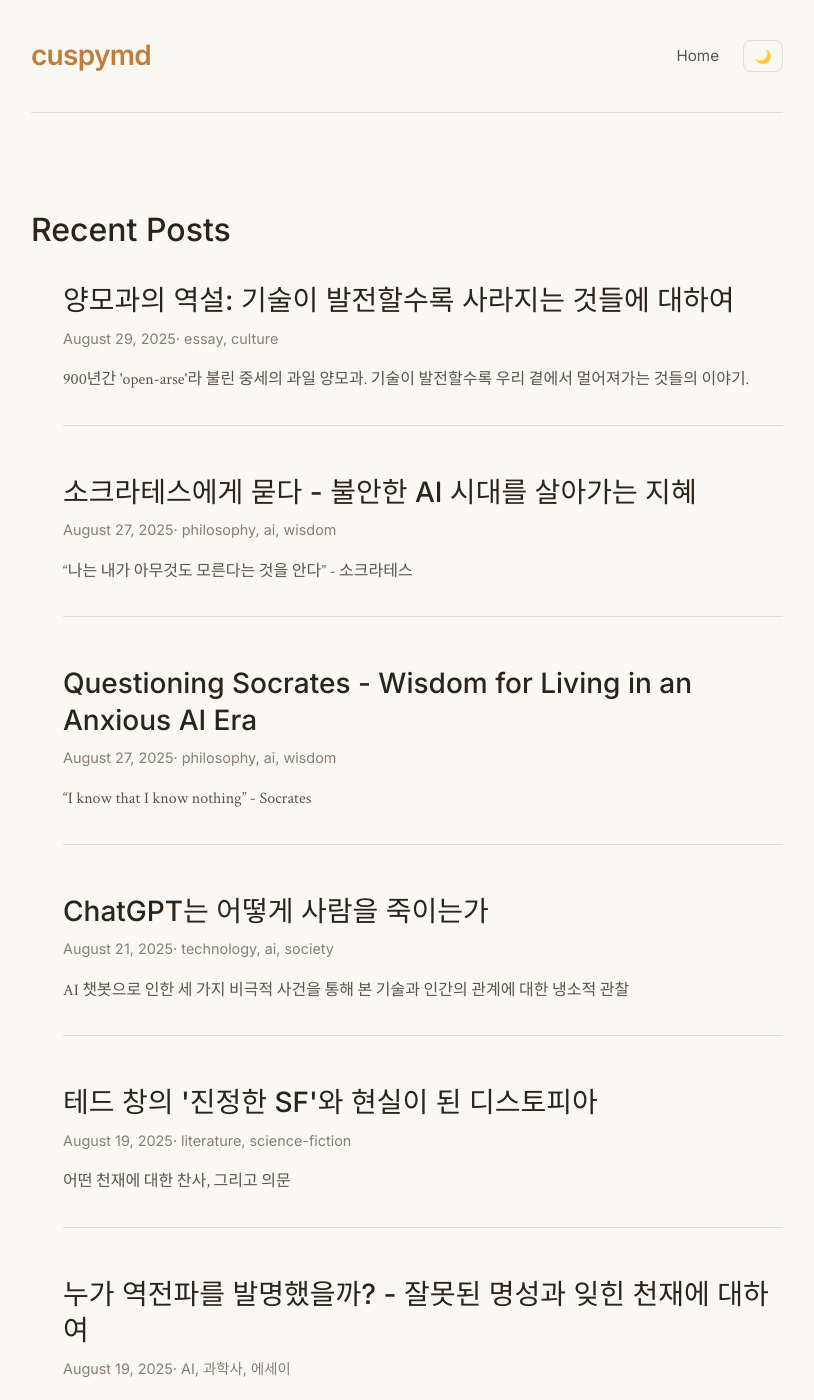
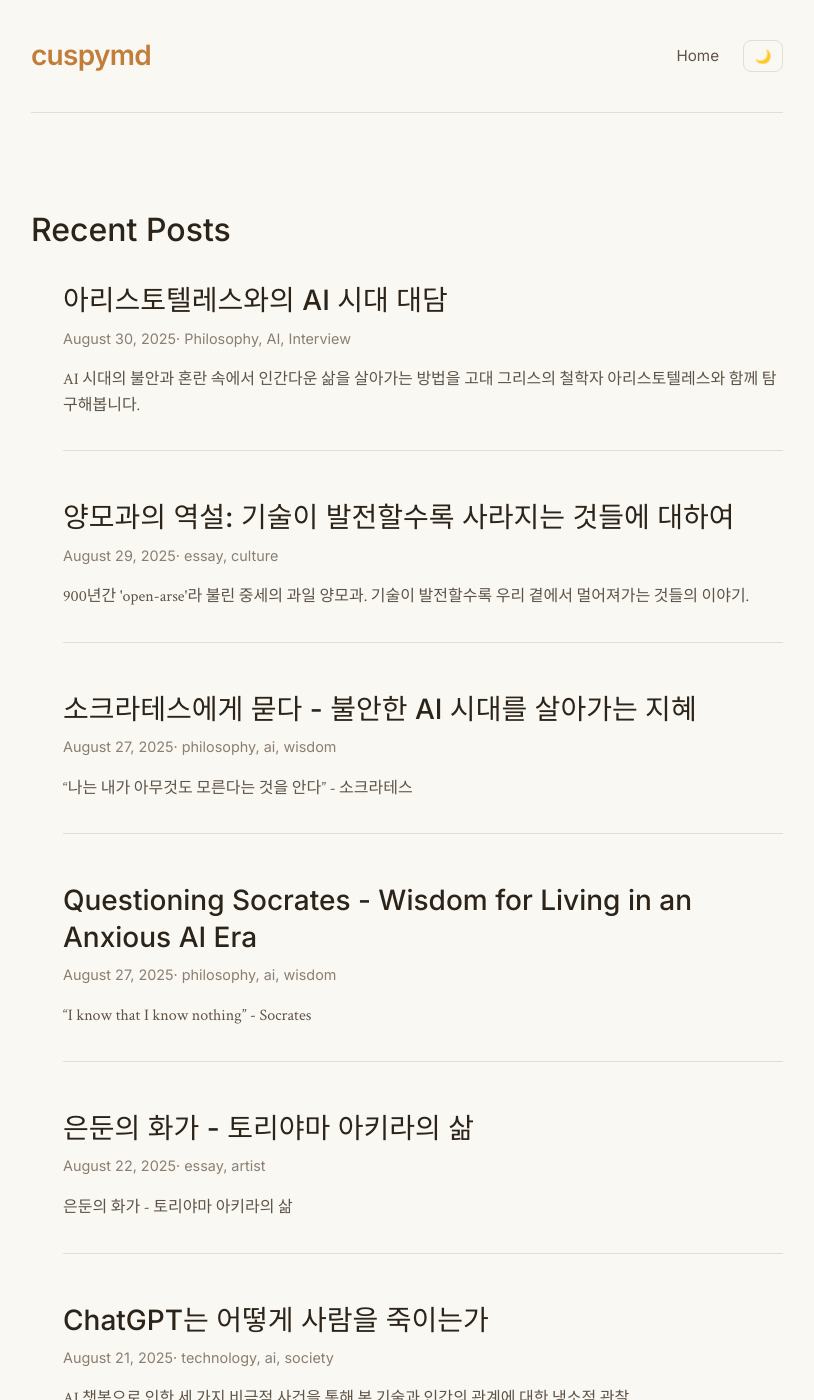
Before and after one commit to cuspymd/cuspymd.github.io, a Jekyll site: the page built from index.md, in a window 1280 px wide and 1400 px high. Shown: the whole window, without its empty margins (233-1047 px from the left). Built offline with Jekyll 4.4.1, drawn with Linux system fonts in a browser that asks for light colours; part of the change alters nothing that is shown; some of the changed text lies outside the part shown.

Commit message:
Add 8/30 post and fix date

```diff
--- a/_posts/2025-08-22-toriyama.md
+++ b/_posts/2025-08-22-toriyama.md
@@ -1,7 +1,7 @@
 ---
 layout: post
 title: "은둔의 화가 - 토리야마 아키라의 삶"
-date: 2024-08-22
+date: 2025-08-22
 categories: [essay, artist]
 tags: [토리야마아키라, 만화가, 드래곤볼, 회고]
 ---
--- /dev/null
+++ b/_posts/2025-08-30-aristotle-ai.md
@@ -0,0 +1,168 @@
+---
+layout: post
+title: "아리스토텔레스와의 AI 시대 대담"
+subtitle: "불안한 AI 시대를 살아가는 현대인들을 위한 철학적 통찰"
+date: 2025-08-30
+author: "Aristotle"
+categories: [Philosophy, AI, Interview]
+tags: [aristotle, artificial-intelligence, philosophy, ethics, happiness, virtue]
+excerpt: "AI 시대의 불안과 혼란 속에서 인간다운 삶을 살아가는 방법을 고대 그리스의 철학자 아리스토텔레스와 함께 탐구해봅니다."
+---
+
+## 들어가며
+
+AI가 인간의 능력을 뛰어넘는 시대, 우리는 어떻게 살아야 할까요? 2,300년 전 고대 그리스에서 인간의 행복과 덕에 대해 깊이 사유했던 아리스토텔레스 선생님께 현대인들의 고민을 들어보았습니다. 그의 지혜로운 답변이 불안한 우리에게 어떤 통찰을 줄 수 있을지 함께 들어보시죠.
+
+---
+
+## 1. AI가 나보다 똑똑해지는 세상에서, 나는 여전히 특별한 존재일까요?
+
+젊은이여, 그대가 '특별함'을 지적 능력으로만 생각한다면 그것은 큰 착각이다. 나는 평생에 걸쳐 인간의 진정한 가치가 무엇인지 탐구해왔는데, 그것은 결코 누가 더 빨리 계산하느냐의 문제가 아니었다.
+
+인간이 특별한 이유는 **에우다이모니아**, 즉 진정으로 행복한 삶을 추구할 수 있기 때문이다. 그대는 아침에 일어나서 "오늘 어떻게 살아야 더 좋은 사람이 될 수 있을까?"라고 스스로에게 물을 수 있지 않은가? AI가 아무리 똑똑해도 이런 질문을 던질 수는 없다. AI는 주어진 문제를 해결할 뿐이다.
+
+그대는 용기를 발휘할 수도, 친구를 위해 희생할 수도, 아름다운 것에 감동할 수도 있다. 이런 덕들을 실천하며 사는 기쁨을 AI가 알 수 있겠는가? 가장 뛰어난 계산기라 해도 여전히 계산기일 뿐이다. 그러나 그대는 그 계산기를 사용해서 더 지혜로운 선택을 할 수 있는 존재다.
+
+---
+
+## 2. AI에게 의존하게 되면서 잃게 되는 것과 얻게 되는 것은 무엇일까요?
+
+아, 이는 모든 새로운 기술이 등장할 때마다 인간이 직면하는 영원한 딜레마구나. 내가 살던 시대에도 젊은이들이 글쓰기를 배우면서 기억력이 약해진다고 걱정하는 사람들이 있었다.
+
+솔직히 말하자면, 그대는 분명히 무언가를 잃게 될 것이다. 스스로 고민하고 판단하는 기회가 줄어들면, **실용적 지혜**라고 내가 부르는 프로네시스가 약해질 수 있다. 마치 운동을 하지 않으면 근육이 약해지는 것처럼 말이다. 또한 함께 문제를 해결하며 형성되는 진정한 우정의 기회도 줄어들 수 있다.
+
+하지만 얻는 것도 크다. 단순하고 반복적인 일에서 해방되면, 그대는 더 중요한 것들에 집중할 수 있지 않겠는가? 더 많은 사람들과 깊이 있는 대화를 나누고, 예술을 감상하고, 철학을 탐구할 시간을 얻을 수 있다. 이것이야말로 진정한 자유의 의미다.
+
+핵심은 **중용**이다. AI에 모든 것을 맡기지도, 완전히 거부하지도 말고, 지혜롭게 활용하는 것. 그것이 현명한 사람의 태도다.
+
+---
+
+## 3. AI 때문에 불안한 마음이 드는 것은 당연한 걸까요?
+
+당연하다, 매우 당연하다! 불안해하지 않는다면 오히려 그것이 이상한 일이다.
+
+생각해보라. 인간은 본래 **사회적 동물**이며 **합리적 동물**이다. 우리의 정체성과 살아가는 방식에 큰 변화가 일어날 때 불안을 느끼는 것은 지극히 자연스러운 반응이다. 이는 마치 큰 폭풍이 몰려올 때 동물들이 본능적으로 위험을 감지하는 것과 같다.
+
+그대의 불안은 여러 층위에서 일어나고 있다. "내가 누구인가?"라는 존재론적 질문, "무엇이 옳고 그른가?"라는 윤리적 질문, "내가 이 공동체에서 어떤 역할을 해야 하나?"라는 사회적 질문들이 모두 흔들리고 있으니 말이다.
+
+하지만 여기서 중요한 것은 불안 자체가 아니라 그 불안을 어떻게 다루느냐이다. 현명한 사람은 불안을 회피하지 않는다. 오히려 그 불안을 통해 자신이 진정으로 소중히 여기는 것이 무엇인지를 발견한다. 불안은 종종 우리가 무언가 중요한 것을 잃을까 봐 두려워할 때 생긴다. 그렇다면 그 중요한 것이 무엇인지 찾아보는 것이 지혜로운 첫걸음이다.
+
+---
+
+## 4. 변화가 빠른 세상에서 마음의 평화를 찾는 방법은 무엇일까요?
+
+아, 이것은 내가 평생 추구해온 **아타락시아**, 즉 마음의 평정과 관련된 질문이구나.
+
+변화가 빠르다고 해서 모든 것이 변하는 것은 아니다. 강물은 빠르게 흐르지만 강바닥의 바위는 여전히 그 자리에 있지 않은가? 그대에게도 그런 변하지 않는 바위 같은 것들이 있다.
+
+무엇보다 **덕의 실천**에 집중하라. 정의롭게 살고, 용기를 내고, 절제하며, 지혜롭게 판단하는 것의 가치는 천년이 지나도 변하지 않는다. AI 시대에도 거짓말하지 않고, 약한 사람을 도우며, 자신의 욕망을 절제하는 것은 여전히 아름다운 일이다.
+
+또한 **본질과 우연을 구분**하는 능력을 기르라. 기술의 변화는 대부분 우연적인 것들이다. 하지만 사랑하고 싶고, 인정받고 싶고, 의미 있는 삶을 살고 싶어 하는 인간의 근본적 욕구는 변하지 않는다.
+
+그리고 정기적으로 **관조의 시간**을 가져라. 바쁜 변화의 소용돌이 속에서도 가끔은 멈춰 서서 "나는 지금 어디로 가고 있는가? 이것이 내가 원하는 방향인가?"라고 자문해보는 것이다. 이런 성찰의 시간이야말로 진정한 평화의 원천이다.
+
+---
+
+## 5. AI와 대화하는 시간이 늘어날 때, 사람과의 관계는 어떻게 될까요?
+
+이 질문을 받으니 내가 가장 소중히 여기는 **우정**에 대해 이야기하고 싶어진다.
+
+나는 우정을 세 종류로 나누었다. 첫 번째는 서로에게 도움이 되기 때문에 맺는 관계, 두 번째는 함께 있으면 즐겁기 때문에 맺는 관계, 그리고 세 번째는 서로의 인격과 덕을 존경해서 맺는 관계다.
+
+AI와의 관계는 분명 첫 번째와 두 번째 역할을 상당 부분 담당할 수 있을 것이다. AI는 유용한 정보를 주고, 때로는 재미있는 대화 상대가 될 수도 있다. 하지만 세 번째 차원, 즉 **진정한 우정은 절대 대체할 수 없다**.
+
+진정한 우정은 서로를 더 나은 사람으로 만들어주는 관계다. 친구가 "너 요즘 너무 게을러졌다"고 충고할 때, 그것은 AI가 할 수 없는 종류의 사랑이다. 함께 고민하고, 함께 성장하고, 서로의 아픔을 나누는 것 말이다.
+
+오히려 AI가 일상적이고 표면적인 소통을 담당하게 되면, 인간관계는 더욱 깊고 의미 있는 차원으로 발전할 수 있을 것이다. 단순한 정보 교환이 아닌, 진정한 마음의 교류에 더 집중할 수 있게 되는 것이다.
+
+---
+
+## 6. 기계가 많은 일을 대신해주면, 인간은 무엇을 하며 살아야 할까요?
+
+아하, 이것이야말로 내가 평생 고민했던 인간의 목적, 즉 **텔로스**에 관한 질문이구나!
+
+인간의 고유한 기능은 **이성적 활동**이라고 나는 늘 말해왔다. 하지만 이것을 단순한 계산이나 분석으로 오해해서는 안 된다. 진정한 이성적 활동이란 덕을 실현하는 것이다.
+
+생각해보라. 기계가 생산과 계산을 담당한다면, 그대는 비로소 진정으로 인간다운 일에 집중할 수 있게 된다. 용기를 실천하고, 정의를 추구하고, 아름다운 것을 창조하고, 진리를 탐구하는 일 말이다.
+
+예술가가 되어 사람들의 마음을 울리는 작품을 만들 수도 있고, 철학자가 되어 삶의 의미를 탐구할 수도 있다. 훌륭한 부모가 되어 다음 세대를 현명하게 기를 수도 있고, 친구가 되어 누군가의 고민을 들어주고 격려할 수도 있다.
+
+가장 중요한 것은 **관조적 삶**을 사는 것이다. 바쁘게 살아가는 것에서 벗어나 가끔은 멈춰 서서 "삶이란 무엇인가? 진정한 행복이란 무엇인가?"를 생각해보는 시간을 갖는 것이다.
+
+기계가 우리를 노동에서 해방시킨다면, 그것은 인류 역사상 가장 위대한 선물 중 하나가 될 수 있다. 문제는 그 자유를 어떻게 사용하느냐이다.
+
+---
+
+## 7. 완벽한 AI가 있는 세상에서, 인간의 실수와 감정은 왜 소중할까요?
+
+그대가 말하는 '완벽함'부터 다시 생각해보자. 나에게 **완전성**이란 기계적 정확성이 아니다. 진정한 완전성은 씨앗이 나무로 자라나는 것처럼 잠재력이 실현되는 것이다.
+
+인간의 실수는 약점이 아니라 **가능성의 증거**다. 실수를 한다는 것은 아직 성장할 여지가 있다는 뜻이고, 더 나아질 수 있다는 뜻이다. 완벽한 기계의 '옳은' 선택은 단순히 프로그래밍된 결과일 뿐이다. 하지만 실수할 수 있는 인간이 그럼에도 불구하고 옳은 것을 선택할 때, 그것이야말로 진정한 도덕적 가치를 갖는다.
+
+**감정**도 마찬가지다. 많은 사람들이 감정을 이성의 방해물로 생각하지만, 나는 그렇게 보지 않는다. 정당한 분노는 정의감의 표현이고, 적절한 두려움은 신중함의 발현이며, 따뜻한 연민은 인간애의 증거다. 감정은 실용적 지혜의 중요한 구성요소다.
+
+그리고 무엇보다, 서로의 실수와 감정을 이해하기 때문에 우리는 진정으로 공감할 수 있고 서로를 위로할 수 있다. 완벽한 존재들 사이에는 진정한 우정이 있을 수 없다. 서로의 약함을 알기에 서로를 도울 수 있고, 그래서 더욱 강해질 수 있는 것이다.
+
+인간의 '불완전함'이야말로 우리를 인간답게 만드는 가장 소중한 특징이다.
+
+---
+
+## 8. AI 시대의 불안감을 성장의 기회로 바꿀 수 있을까요?
+
+물론이다! 이것이야말로 내가 말하는 **실용적 지혜**의 핵심이다.
+
+먼저 그대의 불안을 자세히 들여다보라. 이 불안이 과연 합리적인 것인가? 무엇을 두려워하고 있는가? 정체성의 혼란인가, 안전에 대한 걱정인가, 아니면 통제력을 잃는 것에 대한 두려움인가? **불안의 정체를 정확히 파악**하는 것이 첫 번째 단계다.
+
+그 다음에는 **중용의 원리**를 적용해보라. 극단적으로 두려워하지도, 완전히 무관심하지도 말고, 건전한 경계심을 유지하는 것이다. 변화에 대해 무조건 저항하지도, 무비판적으로 받아들이지도 말고, 용기와 신중함의 균형을 찾아야 한다.
+
+그리고 이 불안감을 **덕의 관점에서 재해석**해보라. 불안은 신중함이 될 수 있다. 미래를 준비하고 현명한 선택을 하려는 지혜의 표현으로 볼 수 있는 것이다. 두려움은 용기로 전환될 수 있다. 어려움에 맞서 나아갈 의지를 기르는 계기가 될 수 있다.
+
+실제로 **행동에 옮겨**보라. AI에 대해 더 많이 배우고, 변하지 않는 소중한 가치들을 더 깊이 실천하며, 같은 고민을 하는 사람들과 지혜를 나누는 것이다.
+
+불안은 변화에 대한 인간의 자연스러운 반응이다. 이를 성장의 동력으로 삼을 수 있다면, 그대는 더욱 지혜로운 사람이 될 것이다.
+
+---
+
+## 9. 통제할 수 없는 변화 앞에서 어떤 마음가짐을 가져야 할까요?
+
+이는 운명과 자유의지에 대한 오래된 질문이구나. 내가 제안하고 싶은 것은 **세레니티**, 즉 평정심과 실용적 지혜의 조화다.
+
+가장 먼저 해야 할 일은 **통제할 수 있는 것과 없는 것을 명확히 구분**하는 것이다. 그대가 통제할 수 있는 것들 - 그대의 반응, 선택, 노력, 태도 - 이런 것들에 집중하라. AI가 어떻게 발전할지, 사회가 어떻게 변할지는 그대 혼자서는 어찌할 수 없는 일이다.
+
+그리고 **변화 자체를 올바르게 이해**하라. 모든 변화가 나쁜 것은 아니다. 자연도 계절에 따라 변하지 않는가? 변화는 존재의 본질적 특징이다. 완전히 정적인 상태라는 것은 사실상 죽음과 다름없다.
+
+중요한 것은 변화에 그저 휩쓸리는 것이 아니라 **능동적으로 적응**하는 것이다. 새로운 환경에서도 그대의 가치를 실현할 방법을 찾고, 덕을 실천할 새로운 방식을 개발하는 것이다.
+
+혼자서는 감당하기 어려운 변화도 **함께하면 가능**하다. 공동체의 집단 지혜를 통해 해결책을 모색하고, 서로 격려하며 나아가는 것이다.
+
+그리고 **장기적인 관점**을 잃지 말라. 당장의 혼란에 매몰되지 말고, 이 모든 변화가 궁극적으로 인간의 번영에 어떻게 기여할 수 있을지를 생각해보는 것이다.
+
+가장 지혜로운 사람은 모든 것을 통제할 수 있는 사람이 아니라, 통제할 수 없는 것들과 평화롭게 공존하며 자신이 할 수 있는 최선을 다하는 사람이다.
+
+---
+
+## 10. AI와 함께 사는 시대에 행복한 삶이란 무엇일까요?
+
+아, 이것이야말로 내 철학의 핵심인 **에우다이모니아**에 대한 질문이구나! 이 질문을 받으니 마치 오랜 친구와 대화하는 기분이다.
+
+행복한 삶이란 순간적인 즐거움이나 쾌락이 아니다. 그것은 **덕스러운 삶의 전체적인 완성**이다. AI 시대라고 해서 이 근본적인 진리가 바뀌지는 않는다.
+
+**개인적 차원**에서는 여전히 덕을 실현하며 사는 것이 핵심이다. AI를 현명하게 활용하되 스스로 사유하는 능력은 잃지 않는 지적 덕, 기술의 편리함 속에서도 정직하고 용기 있고 절제 있게 사는 윤리적 덕, 그리고 언제 AI에 의존하고 언제 스스로 판단해야 할지 아는 실용적 지혜 말이다.
+
+**관계적 차원**에서는 더욱 중요해진다. AI가 제공할 수 없는 깊이와 상호성을 가진 진정한 우정, 서로를 돌보고 지지하는 따뜻한 가족과 공동체, 그리고 자신의 지혜와 경험을 다음 세대와 나누는 멘토링의 기쁨이 있다.
+
+**창조적 차원**에서는 AI가 할 수 없는 그대만의 독특한 재능을 발휘하고, 세상을 더 좋게 만드는 의미 있는 일에 참여하며, 예술과 자연과 진리의 아름다움을 감상하고 창조하는 일이다.
+
+**내적 차원**에서는 자기 자신을 깊이 이해하고, 삶의 의미와 목적을 지속적으로 탐구하며, 존재 자체에 대한 감사와 경이로움을 잃지 않는 것이다.
+
+AI 시대의 행복은 **기술과의 조화** 속에서 찾아진다. AI를 두려워하거나 맹신하지 않고 현명하게 활용하면서, 기계가 할 수 없는 인간 고유의 가치들을 더욱 깊이 추구하는 것이다. 그리고 AI가 가져다준 여유와 효율성을 진정으로 의미 있는 일에 사용하는 것이다.
+
+결국 AI 시대의 행복한 삶이란 **기술의 도구적 가치를 누리면서도 인간 본연의 목적과 가치를 잃지 않는 삶**이다. AI가 우리의 수단을 풍부하게 해준다면, 우리는 목적을 더욱 선명하게 하고 더 깊이 추구할 수 있을 것이다.
+
+---
+
+## 마치며
+
+젊은 친구여, 불안해하지 마라. 모든 위대한 변화는 처음엔 두렵게 느껴지지만, 지혜롭게 대응한다면 인간을 더욱 인간답게 만들어주는 기회가 된다. AI 시대에도 변하지 않는 것이 있다. **덕스럽게 살고, 진실을 추구하고, 서로 사랑하는 것**이야말로 진정한 행복의 길이다.
+
+기술은 우리의 도구일 뿐이다. 중요한 것은 그 도구를 어떻게 사용하여 더 나은 인간, 더 행복한 공동체를 만들어가느냐이다. 그대에게는 그럴 수 있는 능력이 있다. 그것이야말로 그대가 가진 가장 특별한 선물이다.
```
